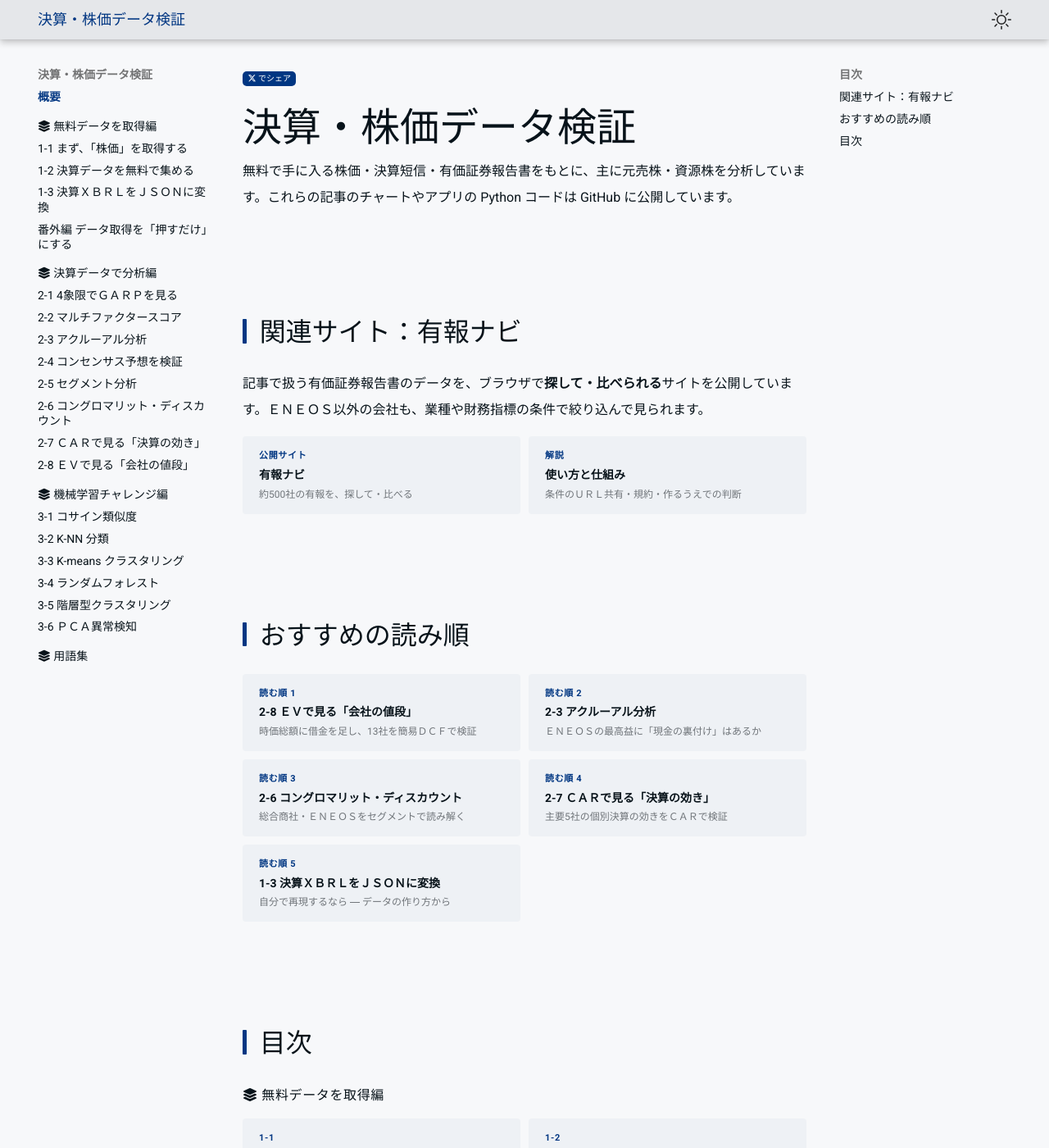
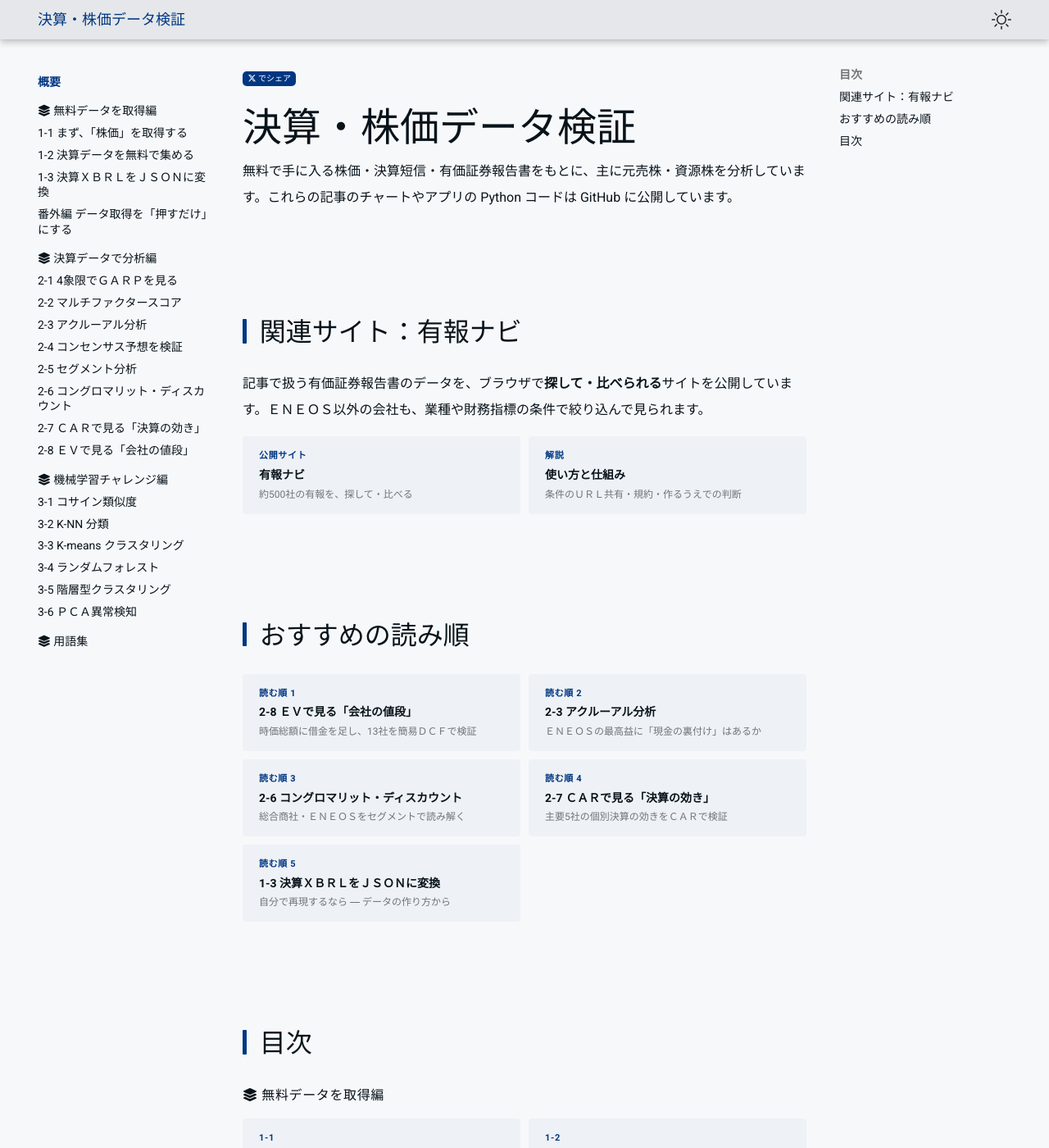
Before and after one commit to minnanosaiban/kessan-kabuka, an MkDocs documentation site: the page built from docs/index.md, in a window 1280 px wide and 1400 px high. Shown: the whole window at 82% size. Built offline with MkDocs 1.6.1 and Material for MkDocs 9.7.7, drawn with Linux system fonts in a browser that asks for light colours.

Commit message:
Update kessan-kabuka

```diff
--- a/docs/css/blog.css
+++ b/docs/css/blog.css
@@ -414,3 +414,11 @@ body .md-content p.fig-meta,
 .md-header .md-header__button.md-logo,
 .md-nav--primary .md-nav__title .md-nav__button.md-logo,
 .md-nav__button.md-logo { display: none !important; }
+
+/* 左のサイドバー（PC幅）の最上部にある、リンクのないサイト名の見出しは出さない
+   （ヘッダーに同じサイト名が出ているため）。スマホのメニュー（ドロワー）では、ここが見出しになるので残す。 */
+@media screen and (min-width: 76.25em) {
+  .md-sidebar--primary .md-nav--primary > .md-nav__title {
+    display: none;
+  }
+}
```
